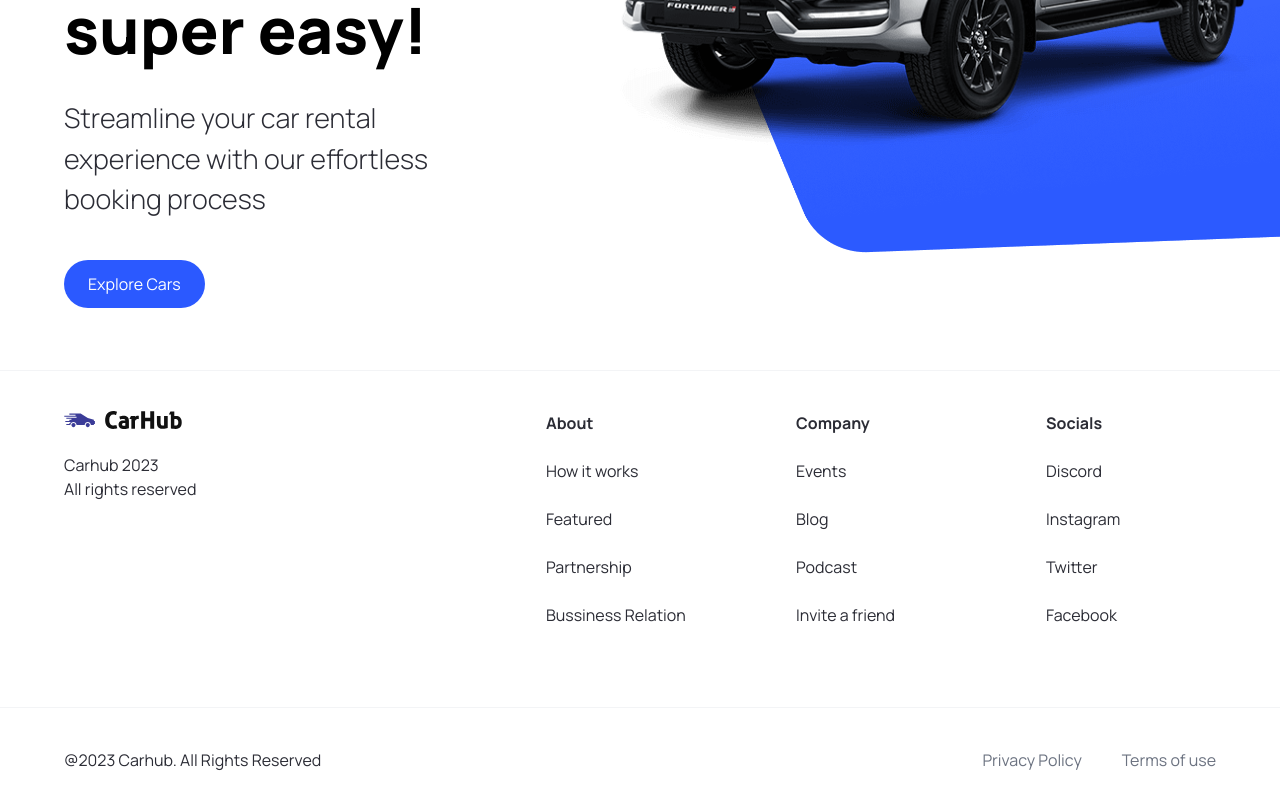
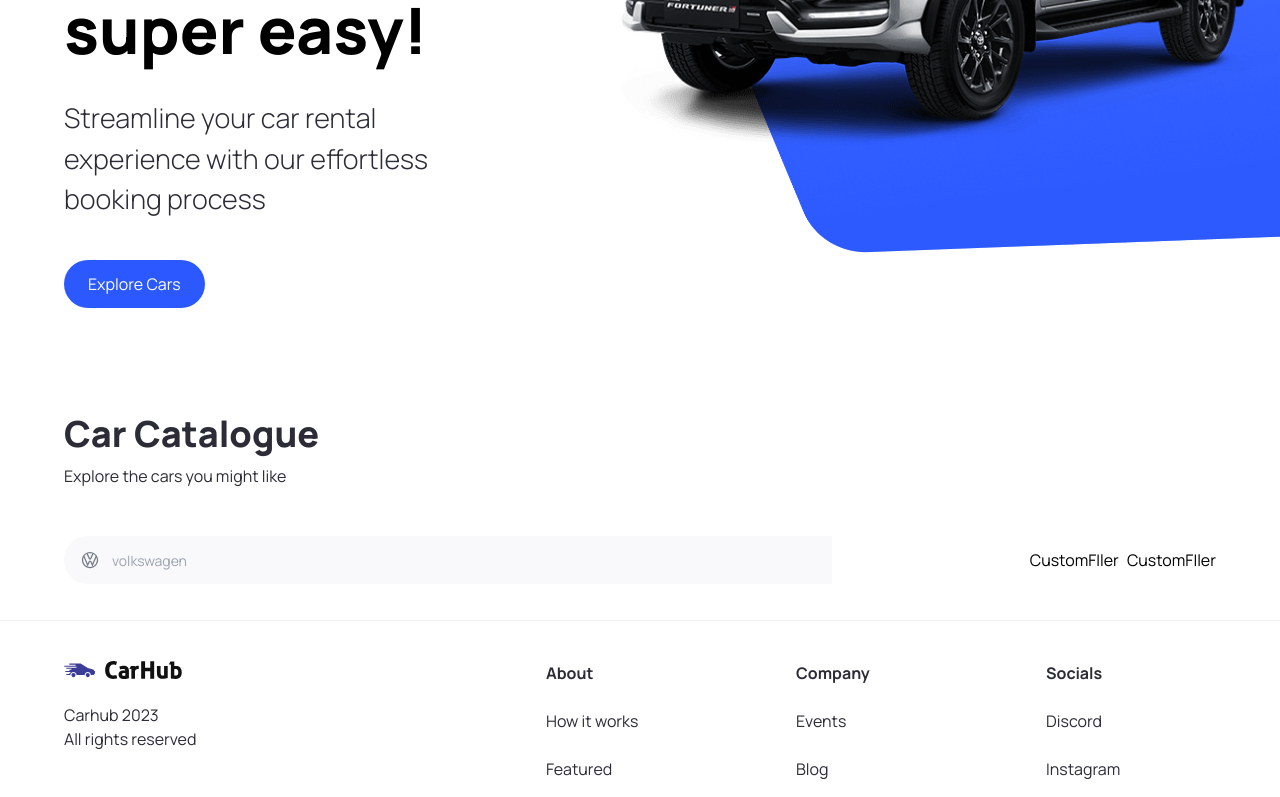
Before and after one commit to SakibSaad/Car_Marketplace, a Next.js app: page / in a window 1280 px wide. Shown: the part 450-1247 px from the top of the page. Built offline with nearby package versions, Linux system fonts and the light colour scheme.

Commit message:
SearchBar implementation

```diff
--- a/app/page.tsx
+++ b/app/page.tsx
@@ -1,10 +1,24 @@
-import { Hero } from "@/components";
+import { CustomFilter, Hero, Searchbar } from "@/components";
 import Image from "next/image";
 
 export default function Home() {
   return (
       <main className="overflow-hidden">
         <Hero/>
+        <div className="mt-12 padding-x padding-y max-width" id="discover">
+          <div className="home__text-container">
+            <h1 className="text-4xl font-extrabold">Car Catalogue</h1>
+            <p>Explore the cars you might like</p>
+          </div>
+
+          <div className="home__filters">
+            <Searchbar/>
+            <div className="home__filter-container">
+              <CustomFilter title="fuel"/>
+              <CustomFilter title="year"/>
+            </div>
+          </div>
+        </div>
       </main>
   );
 }
--- /dev/null
+++ b/components/CustomFilter.tsx
@@ -0,0 +1,11 @@
+import React from 'react'
+
+const CustomFilter = () => {
+  return (
+    <div>
+      CustomFIler
+    </div>
+  )
+}
+
+export default CustomFilter
--- /dev/null
+++ b/components/SearchManufacturer.tsx
@@ -0,0 +1,25 @@
+"use client";
+import Image from 'next/image';
+import { useState } from 'react';
+import { Combobox, ComboboxButton, Transition } from '@headlessui/react'
+import { SearchManufacturerProps } from '@/types'
+import React from 'react'
+
+
+const SearchManufacturer = ({manufacturer,setManufacturer}: SearchManufacturerProps) => {
+  const [query, setQuery] = useState('')
+  return (
+    <div className='search-manufacturer'>
+      <Combobox>
+        <div className='relative w-full'>
+          <Combobox.Button className='absolute top-[14px]'>
+            <Image src='/car-logo.svg' width={20} height={20} className='ml-4' alt='car-hub'/>
+          </Combobox.Button>
+          <Combobox.Input className='search-manufacturer__input' placeholder='volkswagen' displayValue={(manufacturer: string) => manufacturer} onChange={(e) => setQuery(e.target.value)}/>
+        </div>
+      </Combobox>
+    </div>
+  )
+}
+
+export default SearchManufacturer
--- /dev/null
+++ b/components/Searchbar.tsx
@@ -0,0 +1,25 @@
+"use client";
+import React from 'react'
+import SearchManufacturer from './SearchManufacturer';
+import { useState } from 'react';
+
+const Searchbar = () => {
+    const [manufacturer, setManufacturer] = useState('');
+
+    const handleSearch = () =>{
+
+    }
+  return (
+    <form className='searchbar' onSubmit={handleSearch}>
+        <div className='searchbar__item'>
+            <SearchManufacturer
+                manufacturer={manufacturer}
+                setManufacturer={setManufacturer}
+            />
+        </div>
+    </form>
+
+  )
+}
+
+export default Searchbar
--- a/types/index.ts
+++ b/types/index.ts
@@ -7,3 +7,8 @@
     MouseEventHandler<HTMLButtonElement>;
     btnType?: "button"| "submit"
 }
+
+export interface SearchManufacturerProps {
+    manufacturer: string;
+    setManufacturer: (manufacturer: string) => void;
+}
```
Also changed, not shown: components/index.ts (+7 -0 lines).
